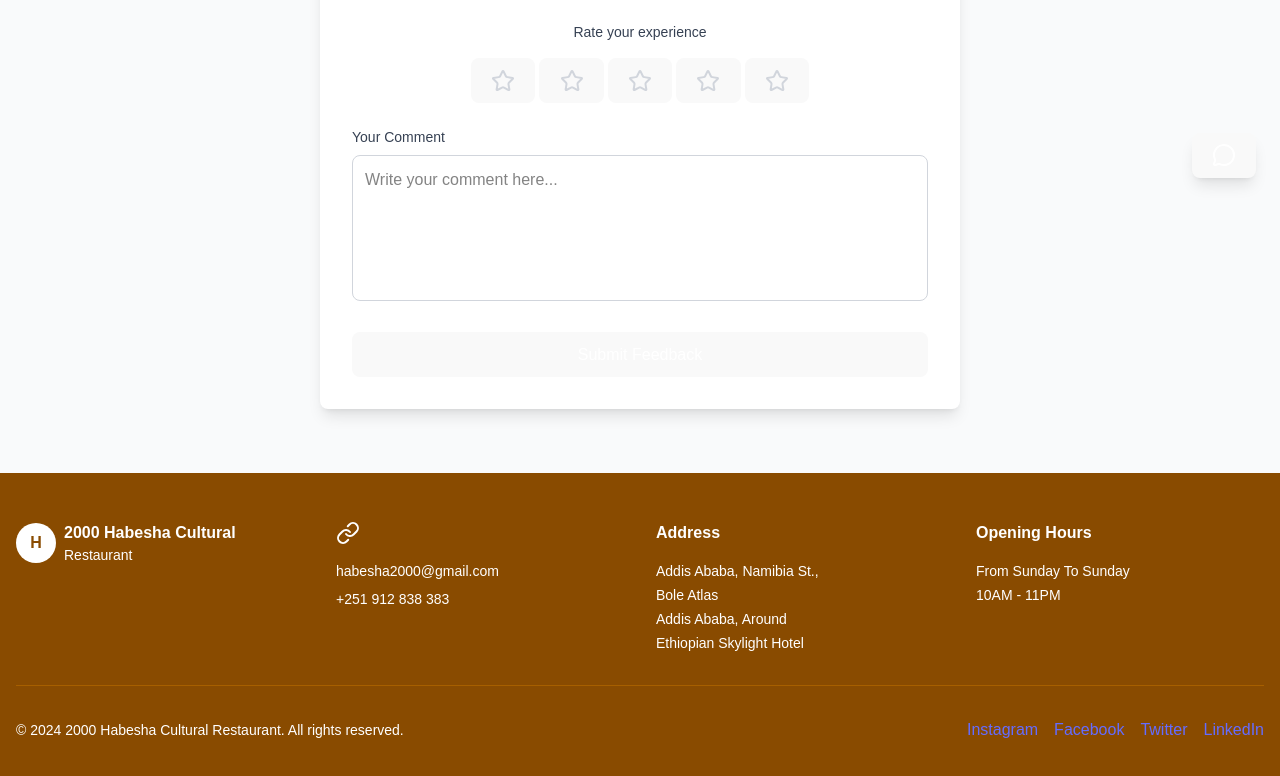
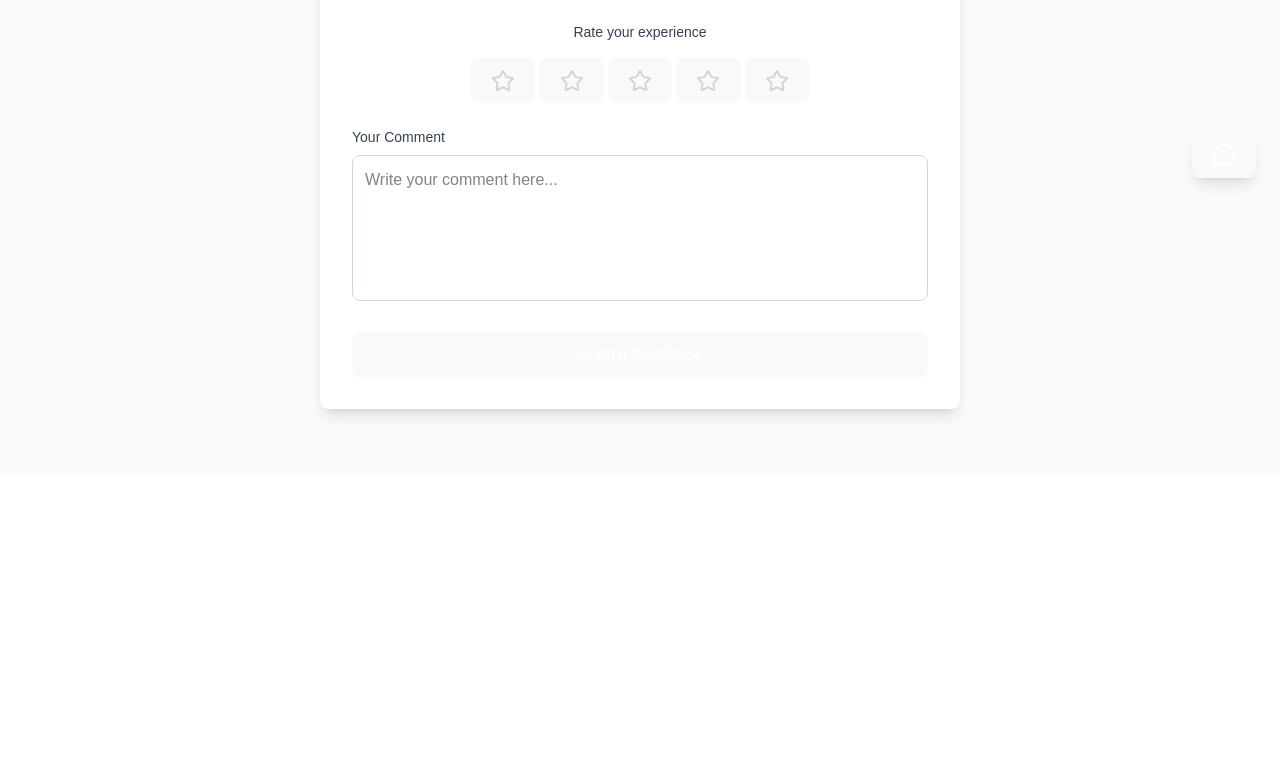
Before and after one commit to zeamanuel145/2000-habesha_2.0, a React (Vite) app: page /feedback in a window 1280 px wide. Shown: the part 598-1374 px from the top of the page. After the commit the page ends 1071 px from the top, so only its background shows below. Built offline with nearby package versions, Linux system fonts and the light colour scheme.

Commit message:
Remove: Footer component from Feedback page for layout simplification

```diff
--- a/src/pages/Feedback.jsx
+++ b/src/pages/Feedback.jsx
@@ -2,7 +2,7 @@
 
 import { useState } from "react"
 import { Star, Check, X } from "lucide-react"
-import Footer from "../components/Footer"
+
 
 export default function Feedback() {
   const [formData, setFormData] = useState({
@@ -179,8 +179,6 @@ export default function Feedback() {
           </div>
         </div>
       </section>
-
-      <Footer />
     </div>
   )
 }
```
